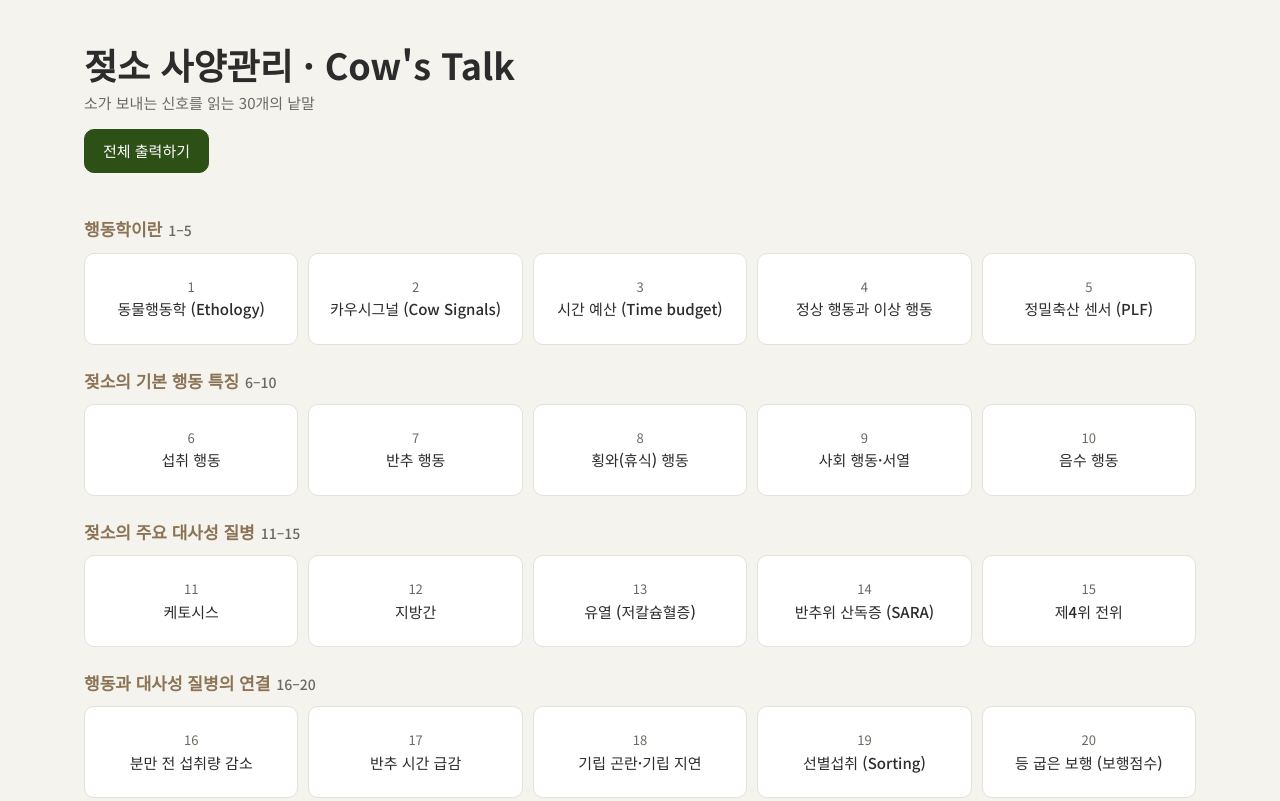
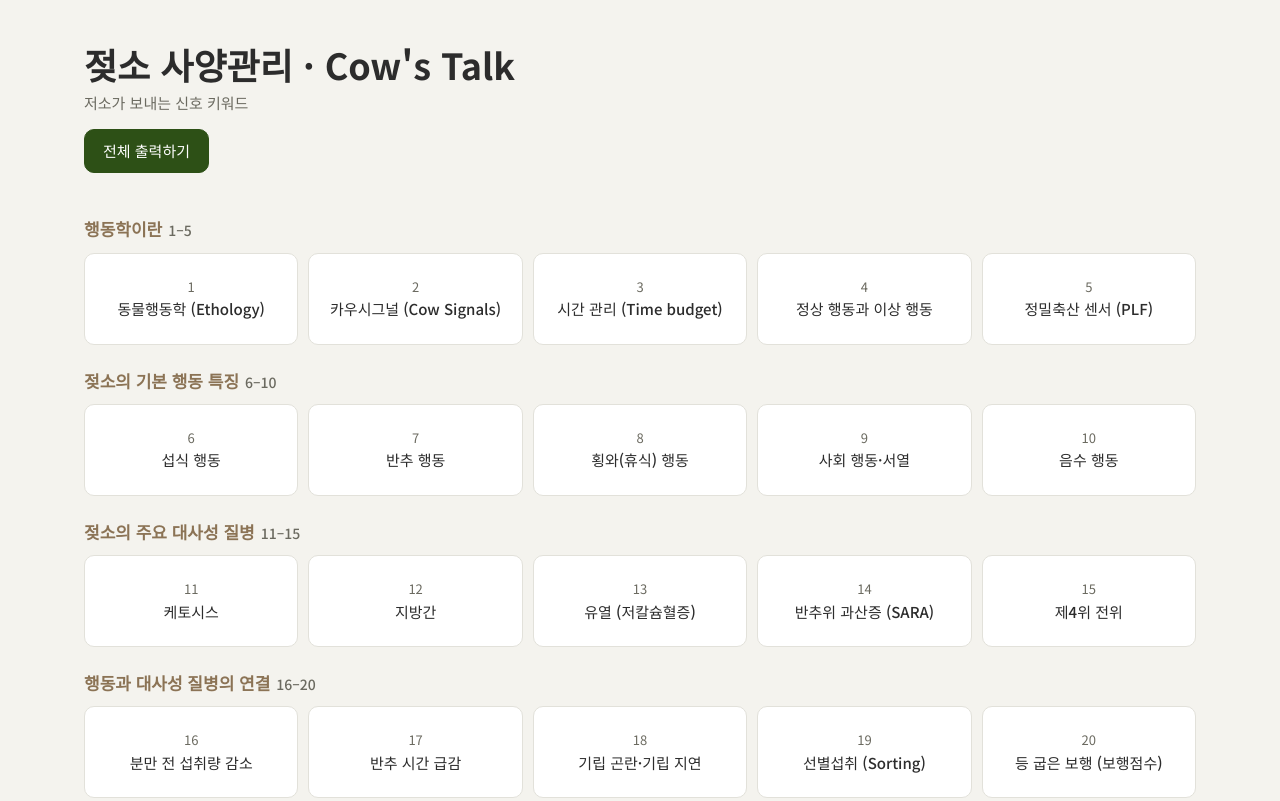
Before and after one commit to ruminoDesign/livestock101, a plain HTML site: page cowstalk.html in a window 1280 px wide. Shown: the top 801 px of the page. Drawn offline with Linux system fonts and the light colour scheme.

Commit message:
Update cowstalk.html

```diff
--- a/cowstalk.html
+++ b/cowstalk.html
@@ -89,7 +89,7 @@ body.reading .tools{display:none}
 <body>
 <header>
   <h1>젖소 사양관리 · Cow's Talk</h1>
-  <p>소가 보내는 신호를 읽는 30개의 낱말</p>
+  <p>저소가 보내는 신호 키워드</p>
   <div class="tools"><button class="print-btn" id="printAll">전체 출력하기</button></div>
 </header>
 
@@ -118,27 +118,27 @@ const groups=[
  {t:"행동학이란",s:"1–5",c:[
   ["동물행동학 (Ethology)","동물이 무엇을, 왜, 어떻게 하는지를 연구하는 학문이다.|축산에서는 행동을 건강·복지·생산성을 읽는 지표로 쓴다. 말을 못 하는 소에게 행동은 곧 언어다."],
   ["카우시그널 (Cow Signals)","소의 행동, 자세, 외관, 분변 같은 신호를 관찰해 문제를 일찍 찾아내는 관리 방법이다.|핵심은 ‘보고(Look) → 생각하고(Think) → 행동한다(Act)’. 기록지보다 소를 먼저 본다."],
-  ["시간 예산 (Time budget)","소가 하루 24시간을 나눠 쓰는 방식이다.|섭취 3~5시간, 반추 7~9시간, 휴식(횡와) 12~14시간, 착유 관련 2.5~3.5시간, 음수 약 30분.|한 항목이 늘어나면 다른 항목, 특히 휴식 시간이 줄어든다."],
+  ["시간 관리 (Time budget)","소가 하루 24시간을 나눠 쓰는 방식이다.|섭취 3~5시간, 반추 7~9시간, 휴식(횡와) 12~14시간, 착유 관련 2.5~3.5시간, 음수 약 30분.|한 항목이 늘어나면 다른 항목, 특히 휴식 시간이 줄어든다."],
   ["정상 행동과 이상 행동","이상 행동은 ‘평소의 그 소, 그 무리’와 비교해서 판단한다.|섭취·반추·휴식 패턴의 변화는 눈에 보이는 질병 증상보다 먼저 나타나는 경우가 많다."],
-  ["정밀축산 센서 (PLF)","목걸이(반추·섭취), 발목 만보계(활동량·횡와), 위 속 볼루스(체온) 등으로 행동을 24시간 자동 기록한다.|개체의 평소 값과 비교해 이상이 생기면 경보를 보내며, 발정 탐지와 질병 조기 발견에 쓰인다."]]},
+  ["정밀축산 센서 (PLF)","목걸이(반추·섭취), 발목 만보계(활동량·횡와), 위 속 볼루스(체온, 반추위 pH) 등으로 행동을 24시간 자동 기록한다.|개체의 평소 값과 비교해 이상이 생기면 경보를 보내며, 발정 탐지와 질병 조기 발견에 쓰인다."]]},
  {t:"젖소의 기본 행동 특징",s:"6–10",c:[
-  ["섭취 행동","하루 9~14회에 나눠 총 3~5시간 먹는다. 새 사료를 줄 때와 착유 직후에 가장 활발하다.|함께 몰려 먹는 습성이 있어 사료조 폭(두당 약 60~75cm)이 부족하면 서열이 낮은 소가 밀려난다."],
+  ["섭식 행동","하루 9~14회에 나눠 총 3~5시간 먹는다. 새 사료를 줄 때와 착유 직후에 가장 활발하다.|함께 몰려 먹는 습성이 있어 사료조 폭(두당 약 60~75cm)이 부족하면 서열이 낮은 소가 밀려난다."],
   ["반추 행동","하루 7~9시간 되새김질하며, 대부분 누운 상태에서 한다.|씹는 동안 하루 100L가 넘는 침이 나와 위 속 산도를 완충한다.|섬유질이 부족하거나 스트레스를 받으면 반추 시간이 줄어든다."],
-  ["횡와(휴식) 행동","하루 12~14시간 누워 있다. 누우면 유방으로 가는 혈류가 늘고 발굽이 쉰다.|휴식이 1시간 늘면 산유량이 약 1kg 늘어난다는 보고가 있다.|우상이 불편하면 가장 먼저 줄어드는 행동이다."],
+  ["횡와(휴식) 행동","하루 12~14시간 누워 있다. 누우면 유방으로 가는 혈류가 늘고 발굽이 쉰다.|휴식이 1시간 늘면 산유량이 약 1kg 늘어난다는 보고가 있다."],
   ["사회 행동·서열","무리 안에는 위계가 있어 상위 소가 사료조·물·우상에 먼저 접근한다.|초산우와 체구가 작은 소가 불리하다.|그룹을 옮기면 서열을 다시 정하느라 섭취량과 산유량이 떨어지므로 전환기에는 이동을 최소화한다."],
   ["음수 행동","하루 80~150L를 마시고, 우유 1kg을 만드는 데 물이 약 4L 필요하다.|착유 직후와 사료 섭취 중에 많이 마신다.|물이 부족하면 섭취량과 산유량이 함께 떨어진다."]]},
  {t:"젖소의 주요 대사성 질병",s:"11–15",c:[
-  ["케토시스","비유 초기 에너지 부족으로 체지방을 과하게 분해하면서 케톤체(BHB 등)가 혈액에 쌓이는 병이다.|분만 후 2~6주에 많다. 식욕 저하, 산유량 감소, 아세톤 냄새가 나타난다.|증상이 없는 잠재성 케토시스는 혈중 BHB 1.2 mmol/L 이상으로 판정한다."],
-  ["지방간","분만 전후 체지방에서 나온 지방산이 간에서 다 처리되지 못하고 중성지방으로 쌓이는 병이다.|건유기에 너무 살찐 소(BCS 3.75 이상)에서 잘 생긴다.|케토시스와 함께 오는 경우가 많고 면역력을 떨어뜨린다."],
+  ["케토시스","비유 초기 에너지 부족으로 체지방을 과하게 분해하면서 케톤체(BHB, betahydroxybutyric acid) 등)가 혈액에 쌓이는 병이다.|분만 후 2~6주에 많다. 식욕 저하, 산유량 감소, 아세톤 냄새가 나타난다.|증상이 없는 잠재성 케토시스는 혈중 BHB 1.2 mmol/L 이상으로 판정한다."],
+  ["지방간","분만 전후 체지방에서 나온 지방산이 간에서 다 처리되지 못하고 중성지방(TG, triglyceride)으로 쌓이는 병이다.|건유기에 너무 살찐 소(BCS 3.75 이상)에서 잘 생긴다.|케토시스와 함께 오는 경우가 많고 면역력을 떨어뜨린다."],
   ["유열 (저칼슘혈증)","분만 직후 초유로 칼슘이 대량으로 빠져나가 혈중 칼슘이 급격히 떨어지는 병이다.|근육이 수축하지 못해 일어서지 못한다. 분만 후 24~72시간 이내, 산차가 많은 소에서 흔하다.|증상이 없는 잠재성 저칼슘혈증도 후산정체와 제4위 전위의 위험을 높인다."],
-  ["반추위 산독증 (SARA)","농후사료가 많고 유효섬유가 부족해 위 속 pH가 약 5.6 이하로 하루 몇 시간씩 떨어지는 상태다.|증상이 뚜렷하지 않아 놓치기 쉽다. 섭취량이 들쭉날쭉하고 변이 묽어지며 유지방률이 떨어진다.|몇 주에서 몇 달 뒤 제엽염으로 나타난다."],
-  ["제4위 전위","제4위에 가스가 차서 제자리를 벗어나는 병으로, 대부분 왼쪽으로 이동한다(LDA).|분만 후 한 달 이내에 많다. 섭취량이 줄어 생긴 빈 공간과 저칼슘으로 인한 위 운동 저하가 원인이다.|왼쪽 옆구리를 두드리면 ‘핑’ 하는 금속음이 난다."]]},
+  ["반추위 과산증 (SARA)","SubAcutic Rumen Acidosis 농후사료가 많고 유효섬유가 부족해 위 속 pH가 약 5.6 이하로 하루 몇 시간씩 떨어지는 상태다.|증상이 뚜렷하지 않아 놓치기 쉽다. 섭취량이 들쭉날쭉하고 변이 묽어지며 유지방률이 떨어진다.|몇 주에서 몇 달 뒤 제엽염으로 나타난다."],
+  ["제4위 전위","제4위에 가스가 차서 제자리를 벗어나는 병으로, 대부분 왼쪽으로 이동한다.|분만 후 한 달 이내에 많다. 섭취량이 줄어 생긴 빈 공간과 저칼슘으로 인한 위 운동 저하가 원인이다.|왼쪽 옆구리를 두드리면 ‘핑’ 하는 금속음이 난다."]]},
  {t:"행동과 대사성 질병의 연결",s:"16–20",c:[
   ["분만 전 섭취량 감소","분만이 가까워지면 섭취량이 어느 정도 줄어드는 것은 정상이다.|그러나 크게 줄어든 소는 에너지 부족이 일찍 시작되어 체지방을 과하게 동원하고 지방간·케토시스로 이어진다.|분만 전 사료 잔량과 섭취 시간을 지켜보는 것이 예방의 출발점이다."],
   ["반추 시간 급감","질병 증상이 겉으로 드러나기 며칠 전부터 반추 시간이 줄어든다.|개체 평소 값보다 크게 줄면 케토시스, 제4위 전위, SARA, 유방염 등을 의심한다.|목걸이 센서가 가장 먼저 알려주는 경보다."],
   ["기립 곤란·기립 지연","칼슘이 부족하면 근육이 힘을 쓰지 못해 일어서지 못하거나 일어서는 데 오래 걸린다.|엎드린 채 고개를 옆구리 쪽으로 돌리고, 귀가 차갑고 체온이 낮다.|분만 직후 이런 모습이면 유열을 의심하고 즉시 수의사를 부른다."],
   ["선별섭취 (Sorting)","긴 풀은 남기고 곡류만 골라 먹는 행동이다. 실제로 먹은 사료가 설계보다 농후사료 비율이 높아져 SARA를 부른다.|신호는 사료조를 코로 파헤치는 모습, 잔량에 긴 풀만 남은 모습이다.|TMR 수분과 조사료 길이를 조절하고, 자주 급여하고 밀어주어 줄인다."],
-  ["등 굽은 보행 (보행점수)","SARA가 반복되면 발굽 혈류가 망가져 제엽염이 생기고, 소는 아픈 발을 아끼려 등을 굽히고 걷는다.|보행점수(1~5점)에서 3점 이상이면 파행이다.|아픈 소는 덜 눕고 덜 먹으러 가서 또 다른 대사 문제를 부른다."]]},
+  ["등 굽은 보행 (보행점수)","Locomotion score, SARA가 반복되면 발굽 혈류가 망가져 제엽염이 생기고, 소는 아픈 발을 아끼려 등을 굽히고 걷는다.|보행점수(1~5점)에서 3점 이상이면 파행이다.|아픈 소는 덜 눕고 덜 먹으러 가서 또 다른 대사 문제를 부른다."]]},
  {t:"유성분의 종류와 합성 원리",s:"21–25",c:[
   ["유당","혈중 포도당을 원료로 유선에서 만들어진다.|유당이 물을 끌어당겨(삼투압) 우유의 양을 결정하므로, 유당 함량은 약 4.7~4.9%로 거의 일정하다.|포도당이 부족하면 유당과 함께 산유량이 줄어든다."],
   ["유지방 ① de novo 합성","유선 세포가 위에서 만들어진 아세트산과 BHB를 원료로 짧고 중간 길이의 지방산을 직접 만든다.|유지방산의 약 40~50%가 이렇게 만들어지며, 섬유질이 충분할 때 활발하다."],
```
